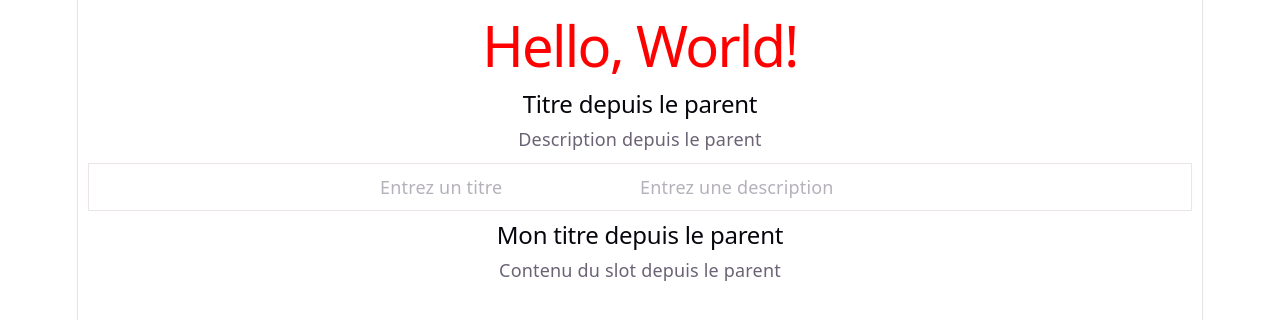
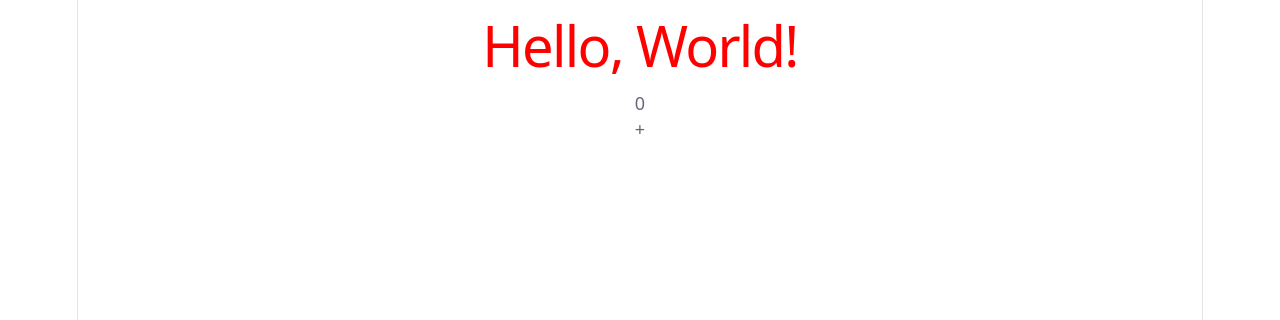
Before and after one commit to ngapsgeschaft/tuto-vue, a Vue app: page / in a window 1280 px wide. Shown: the top 320 px of the page. Built offline with nearby package versions, Linux system fonts and the light colour scheme.

Commit message:
ch#04(composition api): Utilisation de la Composition API
...pour définir une variable reactive de type primitive simple à l'aide de
la méthode "ref"

```diff
--- a/src/components/MyComposant.vue
+++ b/src/components/MyComposant.vue
@@ -1,249 +1,19 @@
 <template>
-  <!-- <h2>Coucou depuis mon composant!</h2>
-  <p>{{ str.toUpperCase() }}</p>
-  <p>Le nom de l'instance est {{ name }}</p>
-  <p v-html="message"></p> -->
-  <!-- <p>{{ calc(2, 3)}}</p>
-  <p>{{ func() }}</p>
-  <a v-bind:href="UrlGoogle" target="_blank">Accéder à Google</a>
-  <img :src="UrlImage" alt="" /> -->
-  <!-- <p>Compteur: {{ compteur }}</p>
-  <button v-on:click="plus">+</button>
-  <button @click="moins">-</button> -->
-  <!-- <button @:click.once="func">Cliquer ici</button>
-  <div @:click="func">
-    <button @:click.stop="func">Cliquer ici (stop)</button>
-  </div>
-  <form @submit.prevent="onSubmit">
-    <label for="txt">Texte</label>
-    <input type="text" id="txt">
-    <button>Envoyer</button>
-  </form> -->
-
-  <!-- <input type="text" id="text" v-model="valeur">
-  <p>{{ valeur }}</p> -->
-  <!-- <div>
-    <h2>Composant enfant</h2>
-
-    <button v-on:click="compteurA++">+</button>
-    <button v-on:click="compteurA--">-</button>
-    <p>Valeur compteur A : {{ compteurA }}</p>
-
-    <hr>
-
-    <button v-on:click="compteurB++">+</button>
-    <button v-on:click="compteurB--">-</button>
-    <p>Valeur compteur B : {{ compteurB }}</p>
-
-    <hr>
-
-    <p>Methode: {{ statusMethod() }}</p>
-    <p>Status computed: {{ statusComputed }}</p>
-  </div> -->
-  <!-- <div class="box"></div>
-  <div v-bind:style="inlineStyle">Ce texte a du CSS inline.</div>
-  <div class="box-style"></div>
-  <div class="box-style-2"></div> -->
-<!--
-  <p class="text-blue-500 bg-green-100 py-2 px-4">Hello</p> -->
-
-  <!-- Chapitre 03 - Les conditions
-  <h1 v-if="status === 'success'">Succès</h1>
-  <h1 v-else-if="status === 'warning'">Avertissement</h1>
-  <h1 v-else="status === 'error'">Erreur</h1>
-
-  <button v-on:click="changeStatus('success')">Success</button>
-  <button v-on:click="changeStatus('warning')">Warning</button>
-  <button v-on:click="changeStatus('error')">Error</button> -->
-
-  <!-- Chapitre 03 - La boucle v-for
-  <h2>Liste des fruits</h2>
-  <ul>
-    <li v-for="(fruit, index) in fruits" :key="index">
-      {{ fruit }}
-    </li>
-  </ul>
-
-  <h2>Liste des utilisateurs</h2>
-  <ul>
-    <li v-for="(user, index) in users" :key="index">
-      {{ user.name }} - {{ user.age }}
-    </li>
-  </ul>
-
-  <h2>Liste des équipes</h2>
-  <ul>
-    <li v-for="(team, teamIndex) in teams" :key="teamIndex">
-      <span class="text-red-600">{{ team.name }}</span>
-      <ul>
-        <li v-for="(member, memberIndex) in team.members" :key="memberIndex">
-          {{ member }}
-        </li>
-      </ul>
-    </li>
-  </ul> -->
-
-  <!-- <user-card v-for="(user, index) in users" :key="index" :user="user"/> -->
-  <h2>{{ title || "Titre depuis le parent"}}</h2>
-  <p>{{ description || "Description depuis le parent" }}</p>
-  <user-card v-on:update-title="updateTitle" @update-description="updateDescription"/>
-
-  <UserSlot title="Mon titre depuis le parent">
-    <p>Contenu du slot depuis le parent</p>
-  </UserSlot>
+<p>{{ count }}</p>
+<button v-on:click="increment">+</button>
 </template>
 
 <script setup>
-import UserCard from './UserCard.vue';
-import UserSlot from './UserSlot.vue';
 
-  // export default {
-  //   data() {
-  //       return {
-           /*  name: "MyInstance", */
-           /*  str: "Je suis le str de MyInstance",
-            message: "<strong>Je suis un message fort</strong>" */
-           /*  nb: 7,
-            UrlGoogle: "https://www.google.com",
-            UrlImage: "https://picsum.photos/200/300" */
-            /* compteur: 0, */
-    //     }
-    // },
-    // methods: {
-        /* calc(a, b) {
-            return a * b;
-        },
-        func() {
-            return this.name + this.nb;
-        } */
-        /* plus() {
-          this.compteur++;
-        },
-        moins() {
-            this.compteur--;
-        } */
-     /*  func() {
-        console.log('Hello World')
-      },
-      onSubmit() {
-        console.log('Formulaire soumis');
-      } */
-  //   }
-  // }
+import { ref } from 'vue';
 
-  /* import {ref} from "vue";
+const count = ref(0);
 
-  const valeur = ref(''); */
+const increment = () => {
+  count.value++;
+}
 
-  /* export default {
-    methods: {
-      someFunc() {
-        alert('Fonction du composant enfant appelée');
-      }
-    }
-  } */
-  /* export default {
-    data () {
-      return {
-        compteurA: 0,
-        compteurB: 0
-      }
-    },
-    methods: {
-      statusMethod() {
-        return this.compteurA > 10 ? 'Supérieur à 10': 'Inférieur à 10';
-      }
-    },
-    computed: {
-      statusComputed() {
-        return this.compteurA > 10 ? 'Supérieur à 10': 'Inférieur à 10';
-      }
-    },
-    watch: {
-      compteurA(newValue, oldValue) {
-        console.log(`CompteurA incrémenté: actuel ${newValue}; précédent: ${oldValue}`);
+</script>
 
-      }
-    }
-  } */
-
-  /* export default {
-    data() {
-      return {
-        inlineStyle: {
-          color: "yellow",
-          fontSize: "25px",
-        }
-      }
-    }
-  } */
-
-  /* // Chapitre 03 - Les conditions
-  export default {
-    data () {
-      return {
-        status: 'error',
-      }
-    },
-    methods: {
-      changeStatus(newStatus) {
-        this.status = newStatus;
-      }
-    }
-  } */
-
-  /* // Chapitre 03 - La boucle v-for
-  export default {
-    data () {
-      return {
-        fruits: ['Pomme', 'Banane', 'Orange', 'Fraise'],
-        users: [
-          { id: 1, name: 'Alice', age: 25 },
-          { id: 2, name: 'Bob', age: 30 },
-          { id: 3, name: 'Charlie', age: 35 }
-        ],
-        teams: [
-          { id: 1, name: 'Team A', members: ['Alice', 'Bob'] },
-          { id: 2, name: 'Team B', members: ['Charlie', 'David'] },
-          { id: 3, name: 'Team C', members: ['Eve', 'Frank'] }
-        ]
-      }
-    }
-  } */
-
-//   export default {
-//     name: 'MyComposant',
-//     components: {
-//       UserCard
-//     },
-//     data() {
-//       return {
-//         /* users: [
-//           { id: 1, name: 'Alice', age: 25 },
-//           { id: 2, name: 'Bob', age: 30 },
-//           { id: 3, name: 'Charlie', age: 35 }
-//         ] */
-//         title: "",
-//         description: ""
-//       }
-//     },
-//     methods: {
-//       updateTitle(newTitle) {
-//         this.title = newTitle;
-//       },
-//       updateDescription(newDescription) {
-//         this.description = newDescription;
-//       }
-//     }
-//   }
-// </script>
-
-<!-- <style scoped src="../assets/styles/mystyle2.css">
-.box {
-  width: 200px;
-  height: 200px;
-  background-color: green;
-}
-</style> -->
 <style>
 </style>
```
